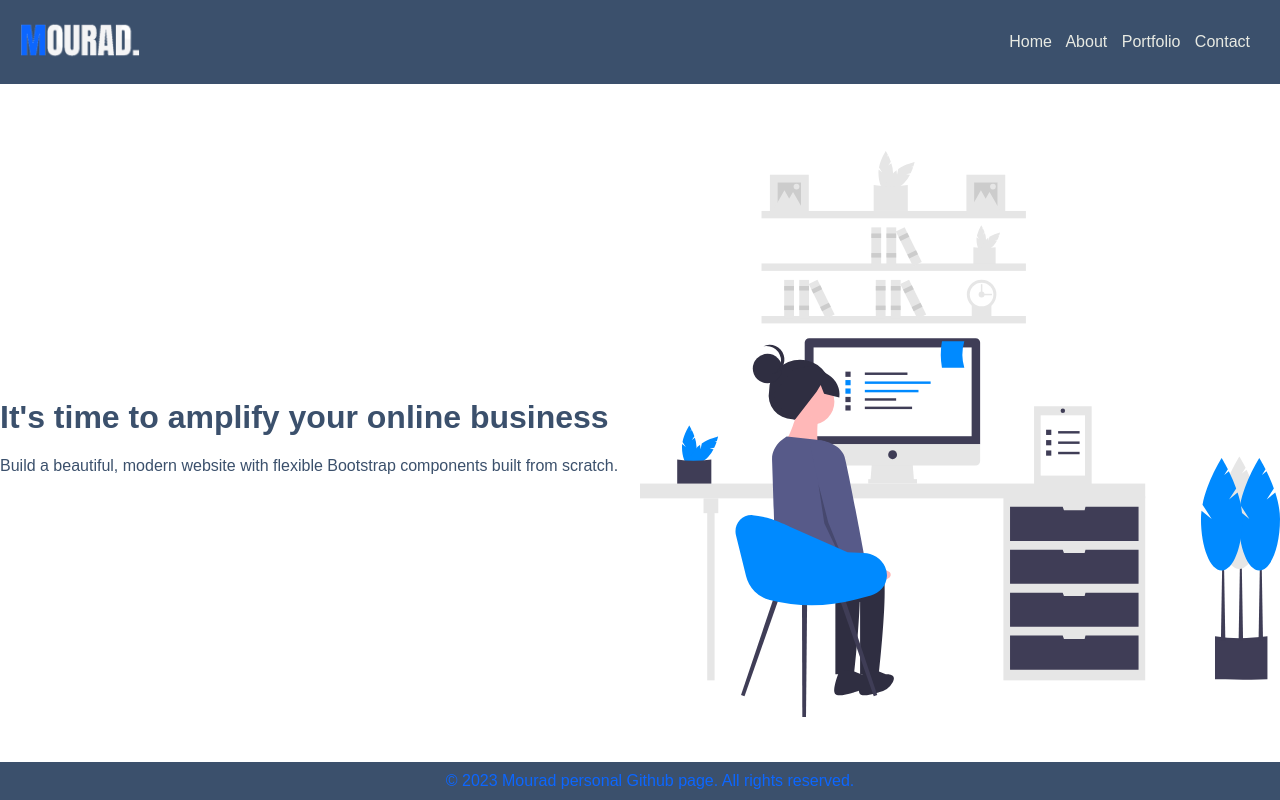
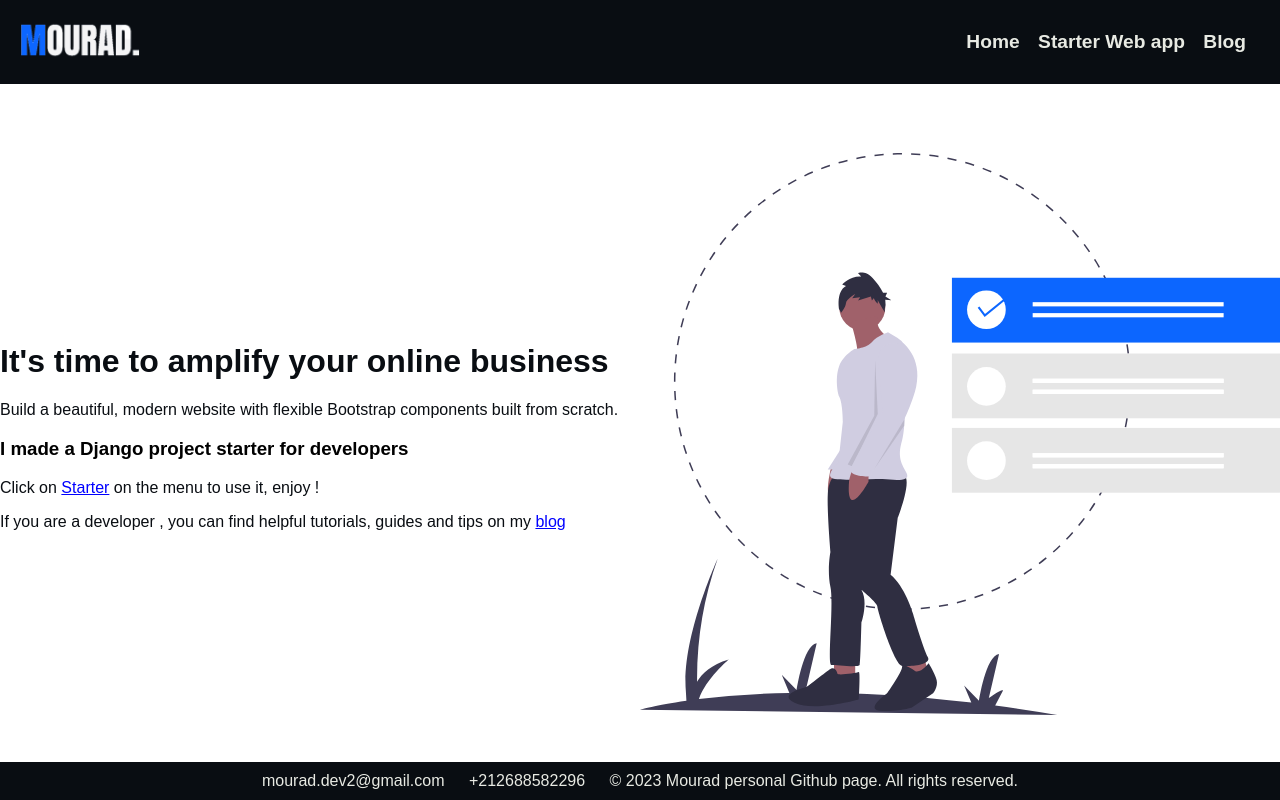
Before and after one commit to Mouradev2/mypage, a plain HTML site: page index.html in a window 1280 px wide. Drawn offline with Linux system fonts and the light colour scheme; a web font is replaced by a local one.

Commit message:
+ links to starter & blog

```diff
--- a/assets/css/style.css
+++ b/assets/css/style.css
@@ -1,15 +1,19 @@
-/* RED : #FA2742
-DARK : #373833
-White : #E8EAE3 */
-
-
 :root {
     --color-main: #0c66ff;
-    --color-dark: #3b506c;
-    --color-main2: #FA2742;
+    --color-danger: #FA2742;
+    --color-white: #E8EAE3;
+    --color-dark: #090d12;
     --color-dark2: #373833;
-    --color-white: #E8EAE3;
+
+    font-family: 'Inter', sans-serif;
 }
+
+@supports (font-variation-settings: normal) {
+    :root {
+        font-family: 'Inter var', sans-serif;
+    }
+}
+
 
 body {
     margin: 0;
@@ -36,6 +40,21 @@ header {
     margin-right: 10px;
     text-decoration: none;
     color: var(--color-white);
+    font-weight: bold;
+    font-size: 1.2rem;
+}
+
+a {
+    box-shadow: inset 0 0 0 0 var(--color-main);
+    color: blue;
+    margin: 0 -.25rem;
+    padding: 0 .25rem;
+    transition: color .3s ease-in-out, box-shadow .3s ease-in-out;
+}
+
+a:hover {
+    box-shadow: inset 100px 0 0 0 var(--color-main);
+    color: white;
 }
 
 .main {
@@ -94,7 +113,22 @@ footer {
     padding: 10px;
     text-align: center;
     background-color: var(--color-dark);
-    color: var(--color-main);
+    color: var(--color-white);
+}
+
+footer p {
+    color: var(--color-white);
+    display: inline;
+    margin-right: 10px;
+}
+
+footer span {
+    display: inline;
+    margin-right: 20px;
+}
+
+footer img {
+    vertical-align: middle;
 }
 
 /* .main {
--- a/index.html
+++ b/index.html
@@ -5,6 +5,8 @@
     <meta charset="UTF-8">
     <meta name="viewport" content="width=device-width, initial-scale=1.0">
     <link rel="stylesheet" href="assets/css/style.css">
+    <link rel="preconnect" href="https://rsms.me/">
+    <link rel="stylesheet" href="https://rsms.me/inter/inter.css">
     <title>Mourad Personal Page</title>
 </head>
 
@@ -15,9 +17,11 @@
         </div>
         <nav class="navigation">
             <a href="#">Home</a>
+            <a href="http://mouradev.pythonanywhere.com/" target="_blank">Starter Web app</a>
+            <a href="http://mouradev.pythonanywhere.com/blog" target="_blank">Blog</a>
+            <!-- <a href="http://mouradev.pythonanywhere.com/" target="_blank">Portfolio</a>
             <a href="#">About</a>
-            <a href="#">Portfolio</a>
-            <a href="#">Contact</a>
+            <a href="#">Contact</a> -->
         </nav>
     </header>
 
@@ -26,17 +30,31 @@
             <div class="text-content">
                 <h1>It's time to amplify your online business</h1>
                 <p>Build a beautiful, modern website with flexible Bootstrap components built from scratch.</p>
+                <h3>I made a Django project starter for developers</h3>
+                <p>Click on <a href="http://mouradev.pythonanywhere.com/starter" target="_blank"
+                        rel="noopener noreferrer">Starter</a> on the menu to use
+                    it, enjoy !
+
+                </p>
+                <p>If you are a developer , you can find helpful tutorials,
+                    guides and tips on my <a href="http://mouradev.pythonanywhere.com/" target="_blank"
+                        rel="noopener noreferrer">blog</a> </p>
             </div>
             <div class="image-holder">
-                <img src="assets/img/illustrations/illustration-1.svg" alt="illustration">
+                <img src="assets/img/illustrations/illustration-14.svg" alt="illustration">
             </div>
         </div>
     </main>
 
 
     <footer>
-        &copy; 2023 Mourad personal Github page. All rights reserved.
+        <span>mourad.dev2@gmail.com</span>
+        <span>+212688582296</span>
+        <!-- <p style="display: inline; margin-right: 10px;"><img src="" alt="Email icon">mourad.dev2@gmail.com</p>
+        <p style="display: inline; margin-right: 10px;"><img src="" alt="Whatsapp icon">+212688582296</p> -->
+        <span>&copy; 2023 Mourad personal Github page. All rights reserved.</span>
     </footer>
+
 </body>
 
 </html>
```
Also changed, not shown: 1 other file.
